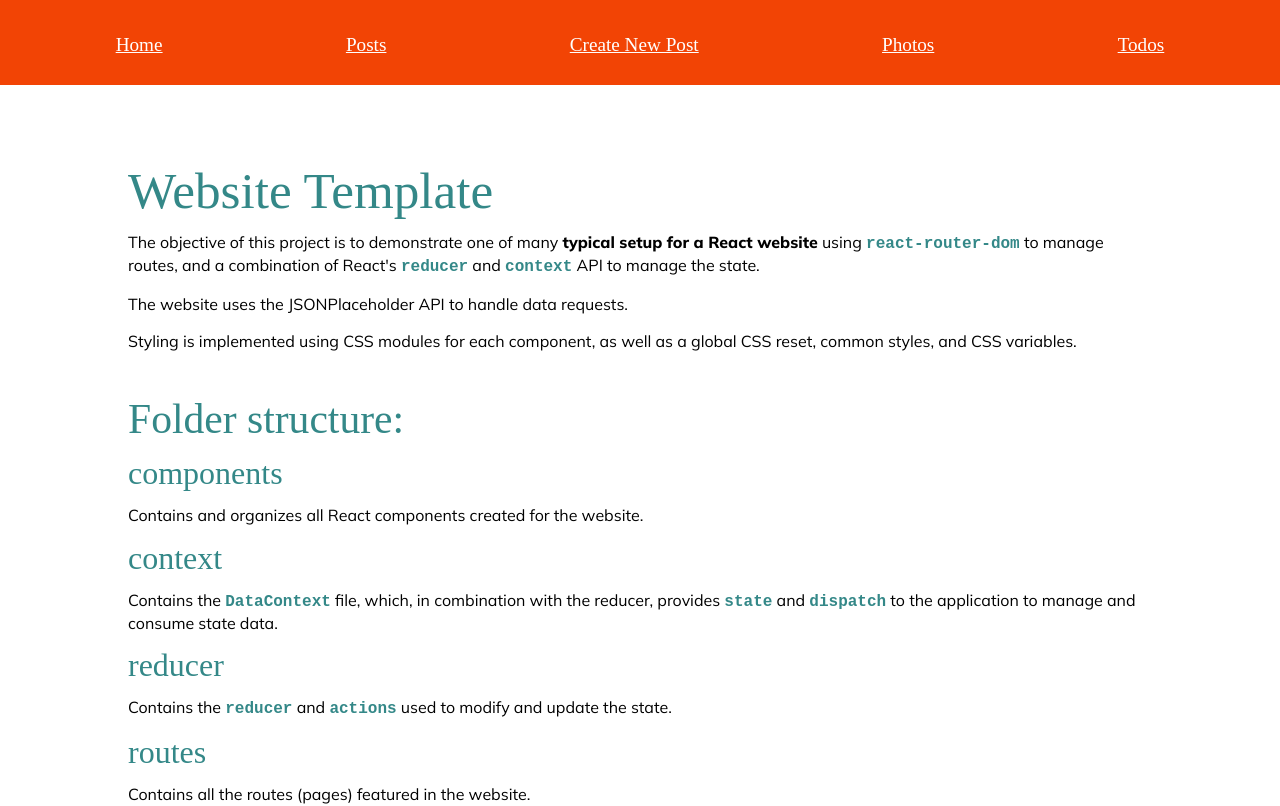
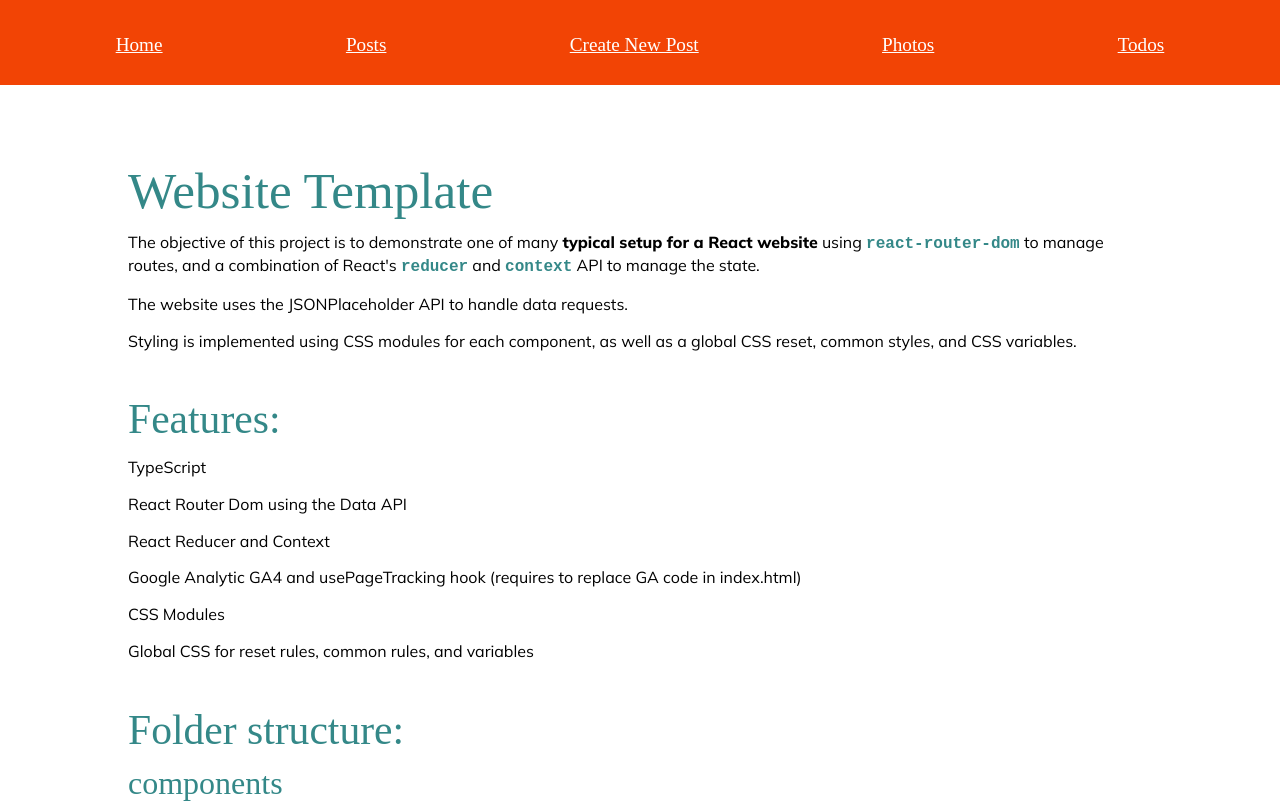
Before and after one commit to riccardopdev/my-react-examples, a React (Vite) app in the folder website-template/: page / in a window 1280 px wide. Shown: the top 806 px of the page. Built offline with nearby package versions, Linux system fonts and the light colour scheme; a web font is replaced by a local one.

Commit message:
website-template: updated to HomePage

```diff
--- a/website-template/src/routes/HomePage.tsx
+++ b/website-template/src/routes/HomePage.tsx
@@ -19,6 +19,32 @@ const HomePage = () => {
           Styling is implemented using CSS modules for each component, as well
           as a global CSS reset, common styles, and CSS variables.
         </p>
+      </section>
+      <section>
+        <h2>Features:</h2>
+        <ul>
+          <li>
+            <p>TypeScript</p>
+          </li>
+          <li>
+            <p>React Router Dom using the Data API</p>
+          </li>
+          <li>
+            <p>React Reducer and Context</p>
+          </li>
+          <li>
+            <p>
+              Google Analytic GA4 and usePageTracking hook (requires to replace
+              GA code in index.html)
+            </p>
+          </li>
+          <li>
+            <p>CSS Modules</p>
+          </li>
+          <li>
+            <p>Global CSS for reset rules, common rules, and variables</p>
+          </li>
+        </ul>
       </section>
       <section>
         <h2>Folder structure:</h2>
```
